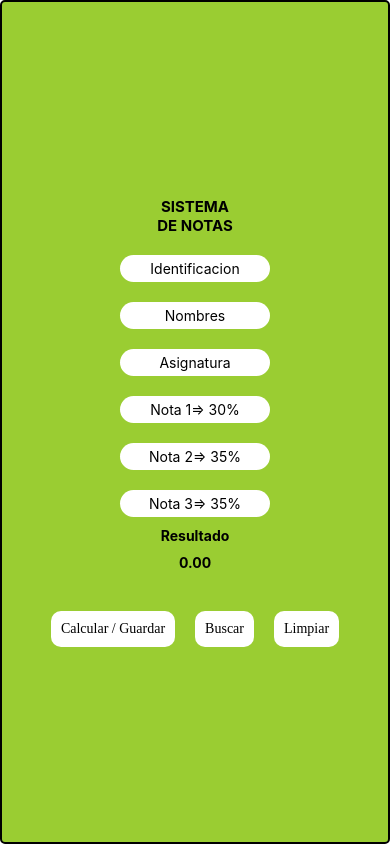
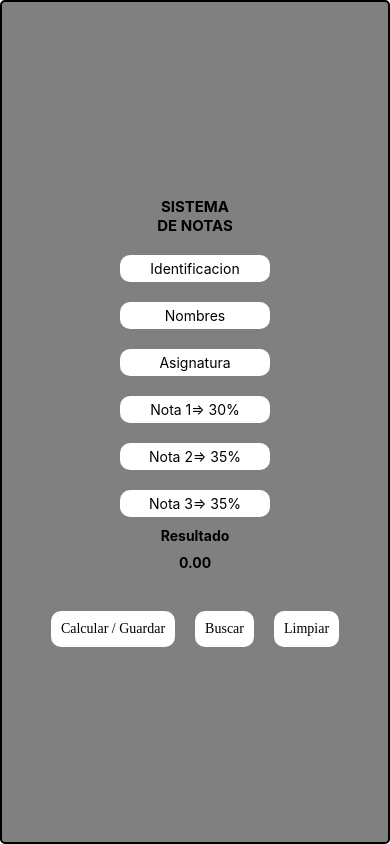
Before and after one commit to jbenavidesnati05/app-notas-react-native, a React Native app: screen / in a window 390 px wide. Built offline with nearby package versions, Linux system fonts and the light colour scheme.

Commit message:
"nota menor  que 5 ok"

```diff
--- a/App.js
+++ b/App.js
@@ -23,7 +23,11 @@ export default function App() {
   let result = 0
   let calcular = ()=>{
     if(nota1 != "" && nota2 != "" && nota3 != "" ){
-      result = parseFloat(nota1)*0.3 + parseFloat(nota2)*0.35+ parseFloat(nota3)*0.35
+      let nota1P = parseFloat(nota1)
+      let nota2P = parseFloat(nota2)
+      let nota3P = parseFloat(nota3)
+      if(nota1P <= 5 && nota2P <= 5 && nota3P <= 5 ){
+        result = nota1P*0.3 + nota2P*0.35+ nota3P*0.35
         setesValido(true)
         setmensaje("Calcula realizado completamente")
         if(result>3){
@@ -37,6 +41,11 @@ export default function App() {
               setobs("OBSERVACION => Reprueba")
             }
           }else{
+            setesObsValida(false)
+            setobs("")
+            setmensaje("las notas no deben ser mayores a 5.0")
+        }
+      }else{
         setesValido(false)
         setmensaje("Debe ingresar las 3 notas")
       }
@@ -46,7 +55,7 @@ export default function App() {
   return (
     <View style={[styles.container,{flex:1}]}>
 
-    <View style={[styles.views,styles.container,{flex:5, backgroundColor:'yellowgreen', }]}>
+    <View style={[styles.views,styles.container,{flex:5, backgroundColor:'gray', }]}>
       <Text
       style ={{color:'black', fontWeight:'bold',borderRadius:10,
         padding:10,
@@ -145,9 +154,6 @@ export default function App() {
       </View>
 
     </View>
-
-
-
   </View>
 
   );
@@ -167,7 +173,7 @@ const styles = StyleSheet.create({
 
   },
   inputs:{
-    borderRadius:50,
+    borderRadius:10,
     margin:10,
     padding:5,
     width:150,
```
Lines whose indentation alone changed are shown as unchanged.
